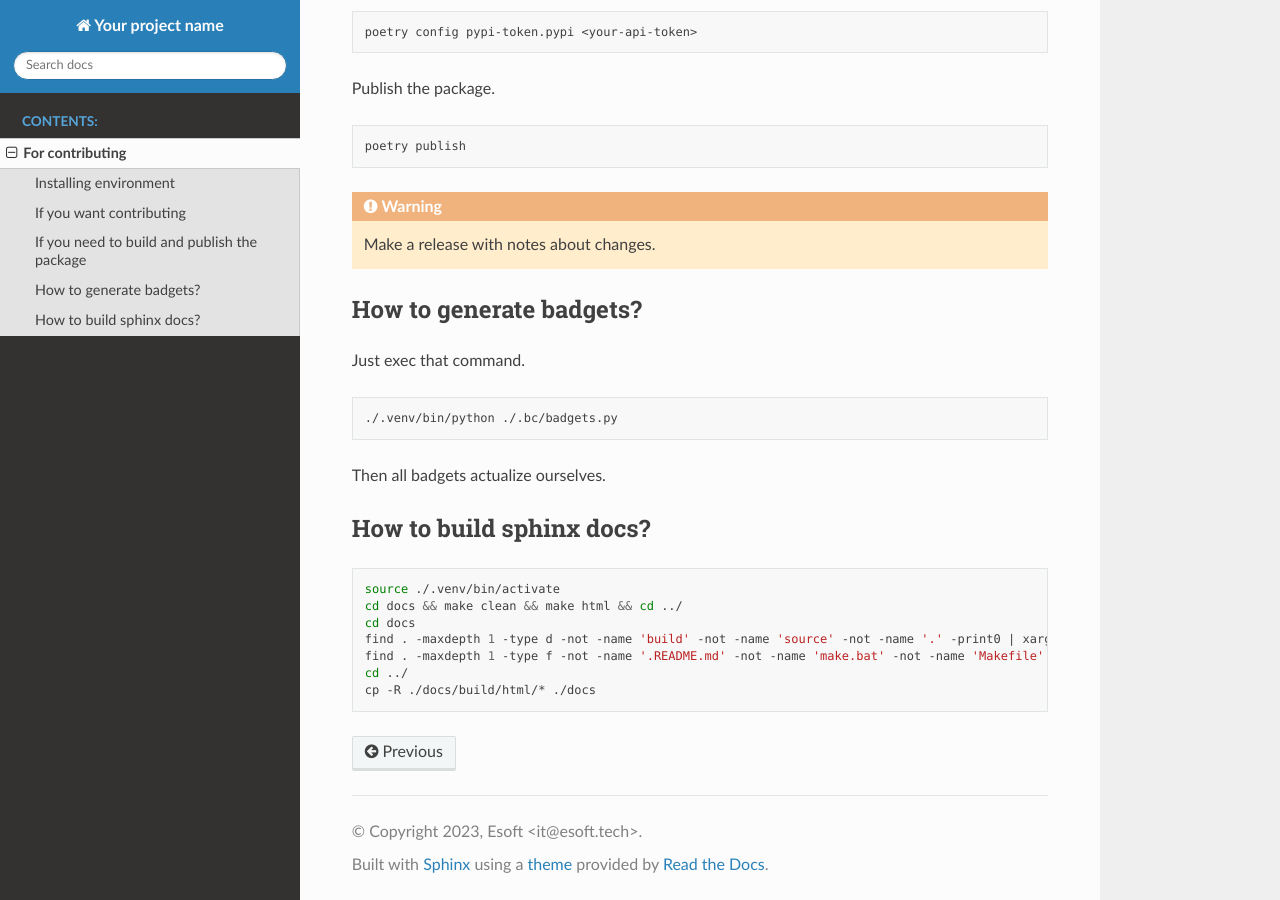
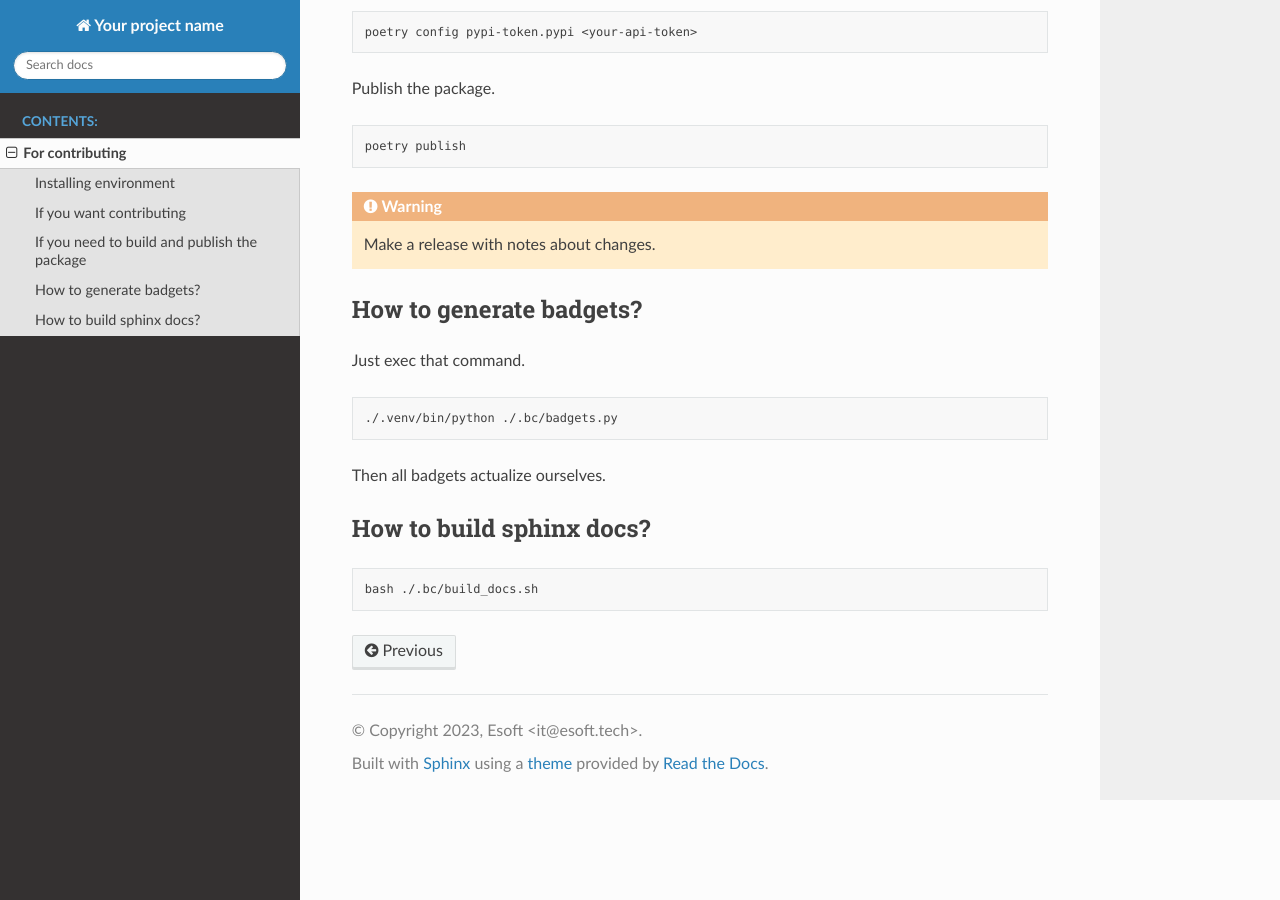
Before and after one commit to esoft-tech/py-bc-template-repo, a Sphinx documentation site: the page built from docs/source/for_contributing.rst, in a window 1280 px wide and 900 px high, scrolled down 1452 px. Built offline with Sphinx 7.4.7 and the Read the Docs theme 2.0.0, drawn with Linux system fonts in a browser that asks for light colours.

Commit message:
Поправил билд документации

```diff
--- a/docs/source/for_contributing.rst
+++ b/docs/source/for_contributing.rst
@@ -108,10 +108,4 @@ How to build sphinx docs?
 
 .. code:: bash
 
-    source ./.venv/bin/activate
-    cd docs && make clean && make html && cd ../
-    cd docs
-    find . -maxdepth 1 -type d -not -name 'build' -not -name 'source' -not -name '.' -print0 | xargs -0 rm -rf --
-    find . -maxdepth 1 -type f -not -name '.README.md' -not -name 'make.bat' -not -name 'Makefile' -not -name '.' -print0 | xargs -0 rm -rf --
-    cd ../
-    cp -R ./docs/build/html/* ./docs
+    bash ./.bc/build_docs.sh
```
Also changed, not shown: README.rst (+1 -7 lines), 2 other files.
